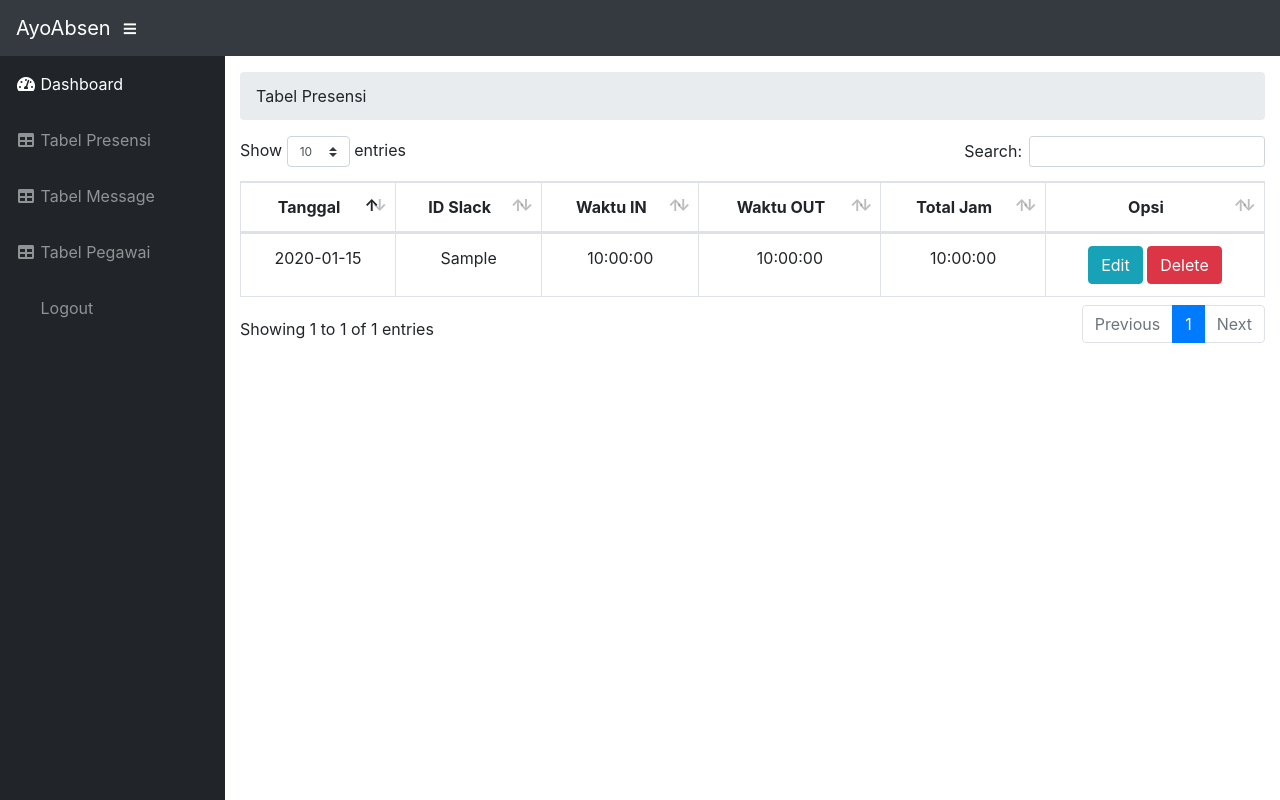
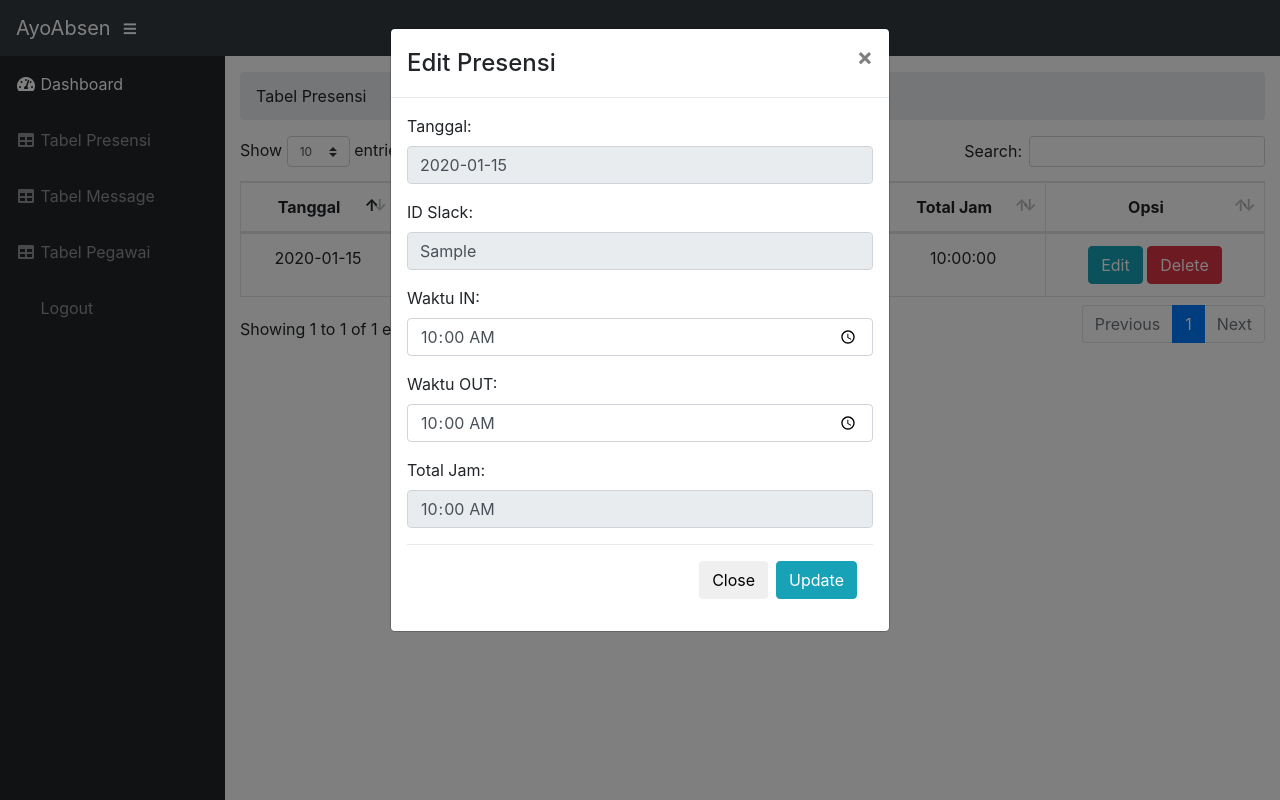
Before and after one commit to duwiharyanto/sistemayoabsen, a PHP site: page /includes/tabel_presensi.php in a window 1280 px wide, after a click on "Edit". Run offline with PHP 8.4, Linux system fonts and the light colour scheme; tables that the repository leaves empty hold one stand-in row (values such as "Sample post"); data that the repository does not hold is empty.

Commit message:
fixing sql in slack and fixing modal in tabel

```diff
--- a/api/slack.php
+++ b/api/slack.php
@@ -11,7 +11,8 @@ foreach ((array)$data as $value) {
 
 
 //Tabel Presensi
-$sql = mysqli_query($connection, "SELECT * FROM tb_presensi");
+//$sql = mysqli_query($connection, "SELECT * FROM tb_presensi");
+$sql = mysqli_query($connection, "SELECT * FROM tb_presensi WHERE tanggal = CURDATE() AND user = '".$value['slack_id']."'");
 //print_r(mysqli_num_rows($sql));
 //mysqli_affected_rows($connection)
 
--- a/includes/delete_presensi.php
+++ b/includes/delete_presensi.php
@@ -7,7 +7,6 @@ $id = $_GET['id'];
 $sql = mysqli_query($connection, "DELETE FROM tb_presensi WHERE id = '$id'");
 
 if ($sql) {
-	echo "<script>window.alert('Data berhasil dihapus')</script>";
 	echo "<script>window.location='tabel_presensi.php'</script>";
 }
 
--- a/includes/tabel_presensi.php
+++ b/includes/tabel_presensi.php
@@ -2,6 +2,7 @@
 
 require '../config/config.php';
 
+date_default_timezone_set('Asia/Jakarta');
  ?>
 
 <!DOCTYPE html>
@@ -62,7 +63,14 @@ require '../config/config.php';
                                 <td><?php echo $data['waktu_IN']; ?></td>
                                 <td><?php echo $data['waktu_OUT']; ?></td>
                                 <td><?php echo $data['totalJam']; ?></td>
-                                <td><button type="button" class="btn btn-info" href="#" data-toggle="modal" data-target="#edit">Edit</button>
+                                <td>
+                                <button type="button" class="btn btn-info edit_button"
+                                    data-toggle="modal" data-target="#edit"
+                                    data-user= "<?php echo $data['user']; ?>"
+                                    data-tanggal = "<?php echo $data['tanggal']; ?>"
+                                    data-in = "<?php echo $data['waktu_IN'] ?>"
+                                    data-out = "<?php echo $data['waktu_OUT'] ?>"
+                                    data-total = "<?php echo $data['totalJam'] ?>"> Edit </button>
                                 <button type="button" class='btn btn-danger' href='#' data-toggle="modal"
                                 data-href="delete_presensi.php?id=<?php echo $data['id']; ?>"
                                 data-target="#delete">Delete</button></td>
@@ -80,7 +88,50 @@ require '../config/config.php';
 	</div>
 </div>
 
-<!-- Delete Presensi Modal -->
+<!-- Modal Edit Presensi -->
+<div class="modal fade" id="edit" tabindex="-1" role="dialog" aria-labelledby="myModalLabel" aria-hidden="true">
+    <div class="modal-dialog">
+         <div class="modal-content">
+                 <div class="modal-header">
+                    <h4 class="modal-title" id="myModalLabel">Edit Presensi</h4>
+                        <button type="button" class="close" data-dismiss="modal" aria-hidden="true">&times;</button>
+                 </div>
+            <div class="modal-body">
+                <div class="fetched-data">
+         <form role="form" action="update_presensi.php" method="POST">
+            <div class="form-group">
+                    <label for="tanggal">Tanggal:</label><br>
+                        <input type="text" class="form-control tanggal" name="tanggal" id="tanggal" value="<?php echo $data['tanggal']; ?>" readonly>
+                        </div>
+            <div class="form-group">
+                     <label for="user">ID Slack:</label><br>
+                        <input type="text" class="form-control user" name="user" id="user" value="<?php echo $data['user'] ?>" readonly>
+            </div>
+            <div class="form-group">
+                    <label for="waktu_IN">Waktu IN:</label><br>
+                        <input type="time" class="form-control waktu_IN" name="waktu_IN" id="waktu_IN" value="<?php echo $data['waktu_IN']; ?>">
+            </div>
+            <div class="form-group">
+                    <label for="waktu_OUT">Waktu OUT:</label><br>
+                        <input type="time" class="form-control waktu_OUT" name="waktu_OUT" id="waktu_OUT" value="<?php echo $data['waktu_OUT']; ?>">
+            </div>
+            <div class="form-group">
+                    <label for="totalJam">Total Jam:</label><br>
+                        <input type="time" class="form-control totalJam" name="totalJam" id="totalJam" value="<?php echo $data['totalJam'];?>" readonly>
+            </div>
+            <div class="modal-footer">
+                     <button type="button" name="close" class="btn btn-default" data-dismiss="modal">Close</button>
+                     <button type="submit" name="update" class="btn btn-info">Update</button>
+                    </div>
+                </form>
+            </div>
+         </div>
+        </div>
+     </div>
+</div>
+-->
+
+<!-- Modal Delete Presensi -->
 
 <div class="modal fade" id="delete" tabindex="-1" role="dialog" aria-labelledby="myModalLabel" aria-hidden="true">
     <div class="modal-dialog">
@@ -112,6 +163,19 @@ require '../config/config.php';
     $('#myTable').DataTable();
 });
 
+$(document).on("click", '.edit_button', function(e) {
+    var tanggal = $(this).data('tanggal');
+    var user = $(this).data('user');
+    var waktu_IN = $(this).data('in');
+    var waktu_OUT = $(this).data('out');
+    var totalJam = $(this).data('total');
+    $(".tanggal").val(tanggal);
+    $(".user").val(user);
+    $(".waktu_IN").val(waktu_IN);
+    $(".waktu_OUT").val(waktu_OUT);
+    $(".totalJam").val(totalJam);
+});
+
 $('#delete').on('show.bs.modal', function(e) {
     $(this).find('.delete_button').attr('href', $(e.relatedTarget).data('href'));
 });
```
Also changed, not shown: includes/tabel_message.php (+0 -30 lines), includes/update_presensi.php (added, +23 -0 lines), 1 other file.
